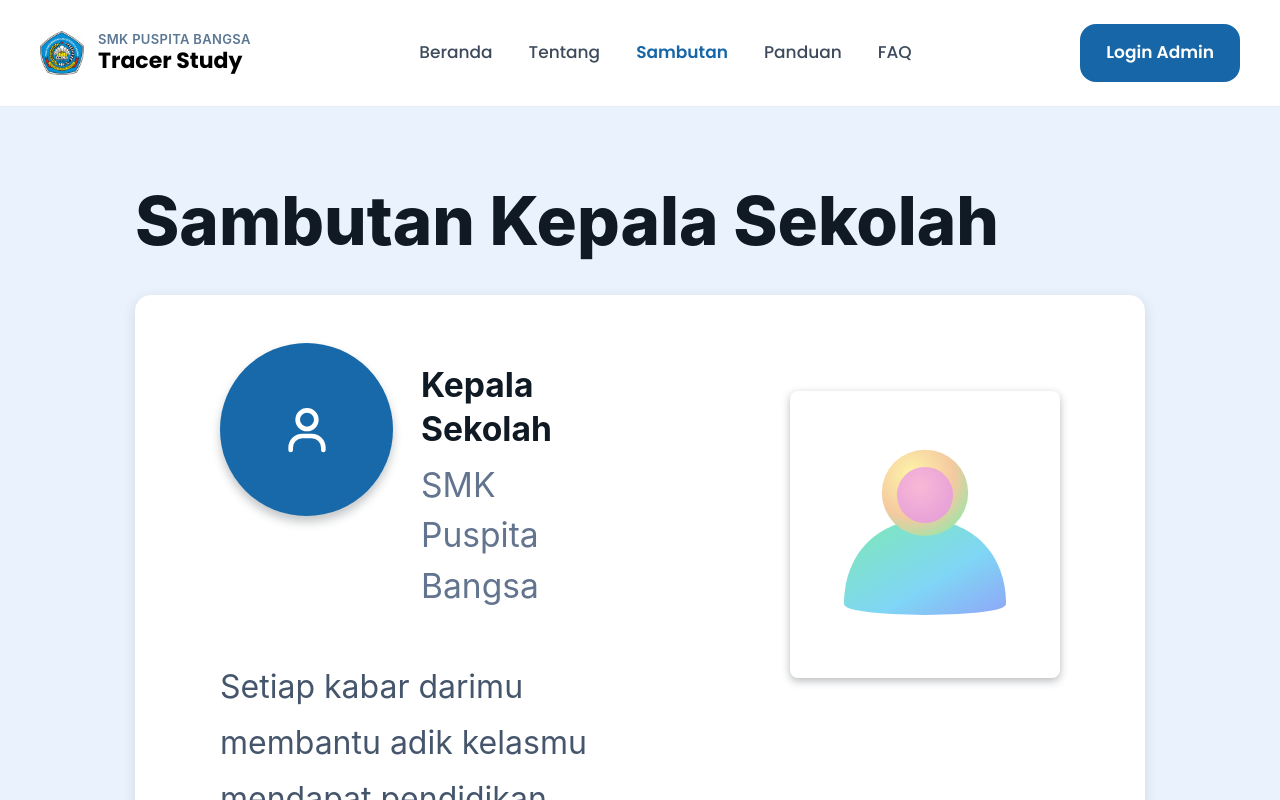
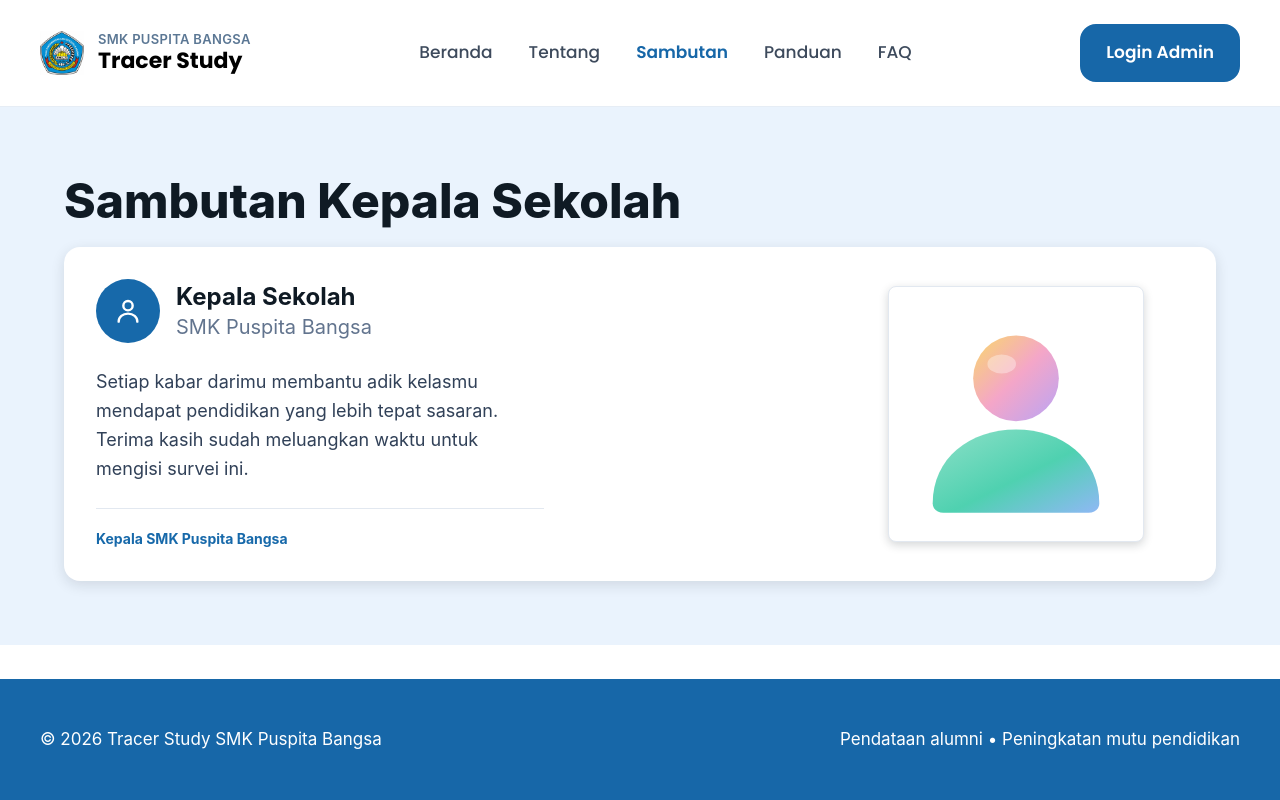
Before and after one commit to Agunnnnn/PROJECT_PKM, a React (Vite) app in the folder client/: page /sambutan in a window 1280 px wide. Shown: the top 800 px of the page. Built offline with nearby package versions, Linux system fonts and the light colour scheme; the HTML template or start-up script is replaced by a standard one.

Commit message:
Memperbaiki tampilan sambutan

```diff
--- a/client/src/pages/Sambutan.jsx
+++ b/client/src/pages/Sambutan.jsx
@@ -1,112 +1,111 @@
 import React from "react";
 
-/**
- * Konten utama halaman "Sambutan Kepala Sekolah".
- * Navbar dan footer dipasang terpisah di layout.
- *
- * Props (semua opsional):
- *  - judul   : judul halaman
- *  - jabatan : teks tebal di samping ikon
- *  - sekolah : teks abu-abu di bawah jabatan
- *  - pesan   : isi sambutan
- *  - ttd     : teks biru di bagian bawah kartu
- *  - foto    : URL foto kepala sekolah (kosong = pakai avatar bawaan)
- */
-export default function Sambutan({
-  judul = "Sambutan Kepala Sekolah",
-  jabatan = "Kepala Sekolah",
-  sekolah = "SMK Puspita Bangsa",
-  pesan = "Setiap kabar darimu membantu adik kelasmu mendapat pendidikan yang lebih tepat sasaran. Terima kasih sudah meluangkan waktu untuk mengisi survei ini.",
-  ttd = "Kepala SMK Puspita Bangsa",
-  foto = "",
-}) {
+/* ===================== IKON ORANG (lingkaran biru) ===================== */
+function IkonOrang({ className = "" }) {
   return (
-    <main className="bg-[#eaf3fd] px-5 py-10 sm:px-8 lg:px-[135px] lg:py-[72px]">
-      <h1 className="mb-6 text-[2rem] font-extrabold leading-tight text-[#0f1a24] sm:text-5xl lg:mb-8 lg:text-[4.2rem]">
-        {judul}
-      </h1>
-
-      <section className="grid grid-cols-1 gap-x-10 rounded-3xl bg-white p-5 shadow-[0_4px_14px_rgba(15,26,36,0.12)] sm:p-8 lg:grid-cols-[minmax(0,1fr)_420px] lg:rounded-2xl lg:px-[85px] lg:pb-12 lg:pt-12">
-        {/* Ikon + jabatan */}
-        <div className="flex items-center gap-4 lg:col-start-1 lg:items-start lg:gap-0">
-          <div className="flex h-14 w-14 shrink-0 items-center justify-center rounded-full bg-[#1769aa] shadow-[0_6px_10px_rgba(15,26,36,0.25)] lg:h-[173px] lg:w-[173px]">
     <svg
       viewBox="0 0 24 24"
       fill="none"
-              stroke="#fff"
-              strokeWidth="2"
+      stroke="currentColor"
+      strokeWidth="1.8"
       strokeLinecap="round"
-              className="h-6 w-6 lg:h-[56px] lg:w-[56px]"
+      strokeLinejoin="round"
+      className={className}
       aria-hidden="true"
     >
-              <circle cx="12" cy="8" r="4" />
-              <path d="M5 21v-1a5 5 0 0 1 5-5h4a5 5 0 0 1 5 5v1" />
+      <circle cx="12" cy="8" r="3.5" />
+      <path d="M5 20c0-3.5 3-6 7-6s7 2.5 7 6" />
     </svg>
-          </div>
-          <div className="lg:pl-7 lg:pt-5">
-            <h2 className="text-xl font-bold text-[#0f1a24] sm:text-2xl lg:text-[2.1rem]">
-              {jabatan}
+  );
+}
+
+/* ===================== ILUSTRASI AVATAR (pengganti foto) ===================== */
+function IlustrasiAvatar() {
+  return (
+    <svg
+      viewBox="0 0 200 200"
+      className="h-full w-full"
+      role="img"
+      aria-label="Ilustrasi kepala sekolah"
+    >
+      <defs>
+        <linearGradient id="gKepala" x1="0" y1="0" x2="1" y2="1">
+          <stop offset="0%" stopColor="#f9d86b" />
+          <stop offset="50%" stopColor="#f4a6c8" />
+          <stop offset="100%" stopColor="#b9a4f5" />
+        </linearGradient>
+        <linearGradient id="gBadan" x1="0" y1="0" x2="1" y2="1">
+          <stop offset="0%" stopColor="#8ee0c8" />
+          <stop offset="55%" stopColor="#4fd1b0" />
+          <stop offset="100%" stopColor="#8fb8f5" />
+        </linearGradient>
+      </defs>
+      <path
+        d="M30 175c0-38 31-62 70-62s70 24 70 62c0 5-4 8-9 8H39c-5 0-9-3-9-8z"
+        fill="url(#gBadan)"
+      />
+      <circle cx="100" cy="70" r="36" fill="url(#gKepala)" />
+      <ellipse cx="88" cy="58" rx="12" ry="8" fill="#ffffff" opacity="0.35" />
+    </svg>
+  );
+}
+
+/* ===================== KOMPONEN UTAMA ===================== */
+export default function SambutanKepalaSekolah({
+  nama = "Kepala Sekolah",
+  sekolah = "SMK Puspita Bangsa",
+  sambutan = "Setiap kabar darimu membantu adik kelasmu mendapat pendidikan yang lebih tepat sasaran. Terima kasih sudah meluangkan waktu untuk mengisi survei ini.",
+  tandaTangan = "Kepala SMK Puspita Bangsa",
+  foto, // opsional: URL gambar. Jika kosong, ilustrasi bawaan dipakai.
+}) {
+  return (
+    <section
+      id="sambutan"
+      className="bg-[#eaf3fd] px-5 py-12 sm:px-8 lg:px-10 lg:py-16"
+    >
+      <div className="mx-auto max-w-6xl">
+        <h2 className="text-3xl font-extrabold leading-tight text-[#0f1a24] sm:text-4xl lg:text-5xl">
+          Sambutan Kepala Sekolah
         </h2>
-            <p className="text-base text-slate-500 lg:mt-2 lg:text-[2.1rem]">
-              {sekolah}
-            </p>
+
+        <article className="mt-4 grid gap-6 rounded-2xl bg-white p-6 shadow-[0_4px_14px_rgba(15,26,36,0.12)] sm:p-8 lg:grid-cols-[1fr_auto] lg:gap-x-16 lg:gap-y-6">
+          {/* 1. Identitas (mobile: paling atas) */}
+          <div className="flex items-center gap-4 lg:col-start-1 lg:row-start-1 lg:self-end">
+            <span className="flex h-14 w-14 shrink-0 items-center justify-center rounded-full bg-[#1769aa] text-white sm:h-16 sm:w-16">
+              <IkonOrang className="h-7 w-7 sm:h-8 sm:w-8" />
+            </span>
+            <div>
+              <h3 className="text-xl font-bold text-[#0f1a24] sm:text-2xl">
+                {nama}
+              </h3>
+              <p className="text-lg text-slate-500 sm:text-xl">{sekolah}</p>
             </div>
           </div>
 
-        {/* Foto: di mobile berada di antara header dan teks, di desktop di kanan */}
-        <figure className="mx-auto my-6 w-[160px] sm:w-[200px] lg:col-start-2 lg:row-span-3 lg:row-start-1 lg:my-0 lg:mr-0 lg:mt-[48px] lg:w-[270px] lg:self-start">
-          <div className="flex aspect-[0.94] items-center justify-center overflow-hidden rounded-lg bg-white shadow-[0_3px_8px_rgba(15,26,36,0.3)]">
+          {/* 2. Foto (mobile: di tengah, di bawah identitas) */}
+          <div className="mx-auto h-44 w-44 overflow-hidden rounded-lg border border-slate-200 bg-white p-2 shadow-[0_3px_10px_rgba(15,26,36,0.18)] sm:h-56 sm:w-56 lg:col-start-2 lg:row-span-2 lg:row-start-1 lg:mr-10 lg:h-64 lg:w-64 lg:self-center">
             {foto ? (
               <img
                 src={foto}
-                alt={`${jabatan} ${sekolah}`}
-                className="h-full w-full object-cover"
+                alt={`Foto ${nama}`}
+                className="h-full w-full rounded object-cover"
               />
             ) : (
-              <AvatarBawaan />
+              <IlustrasiAvatar />
             )}
           </div>
-        </figure>
 
-        {/* Isi sambutan */}
-        <p className="px-2 text-base leading-[1.95] text-slate-600 lg:col-start-1 lg:mt-12 lg:px-0 lg:text-[2rem] lg:leading-[1.75]">
-          {pesan}
+          {/* 3. Sambutan + tanda tangan */}
+          <div className="min-w-0 lg:col-start-1 lg:row-start-2 lg:self-start">
+            <p className="max-w-md text-base leading-relaxed text-slate-700 sm:text-lg">
+              {sambutan}
             </p>
-
-        {/* Penutup */}
-        <div className="mt-5 border-t-4 border-slate-100 pt-6 lg:col-start-1 lg:mt-14 lg:pt-14">
-          <p className="text-lg font-bold text-[#1769aa] lg:text-[1.75rem]">
-            {ttd}
-          </p>
+            <div className="mt-6 max-w-md border-t border-slate-200 pt-5">
+              <p className="text-sm font-bold text-[#1769aa]">{tandaTangan}</p>
+            </div>
+          </div>
+        </article>
       </div>
     </section>
-    </main>
   );
 }
-
-/* Avatar 3D sederhana sebagai pengganti jika foto belum diisi */
-function AvatarBawaan() {
-  return (
-    <svg viewBox="0 0 200 200" className="h-4/5 w-4/5" aria-hidden="true">
-      <defs>
-        <linearGradient id="badan" x1="0" y1="0" x2="1" y2="1">
-          <stop offset="0" stopColor="#7ee8b4" />
-          <stop offset="0.6" stopColor="#7fd6f5" />
-          <stop offset="1" stopColor="#8fa6f7" />
-        </linearGradient>
-        <radialGradient id="kepala" cx="0.35" cy="0.3" r="0.8">
-          <stop offset="0" stopColor="#fdf6a8" />
-          <stop offset="0.6" stopColor="#f5c9a0" />
-          <stop offset="1" stopColor="#98e6a8" />
-        </radialGradient>
-        <radialGradient id="pipi" cx="0.4" cy="0.35" r="0.7">
-          <stop offset="0" stopColor="#f9b8d6" />
-          <stop offset="1" stopColor="#e6a0d8" />
-        </radialGradient>
-      </defs>
-      <path d="M25 165c0-48 33-78 75-78s75 30 75 78c0 6-30 10-75 10s-75-4-75-10z" fill="url(#badan)" />
-      <circle cx="100" cy="62" r="40" fill="url(#kepala)" />
-      <circle cx="100" cy="64" r="26" fill="url(#pipi)" />
-    </svg>
-  );
-}
```
Lines whose indentation alone changed are shown as unchanged.
